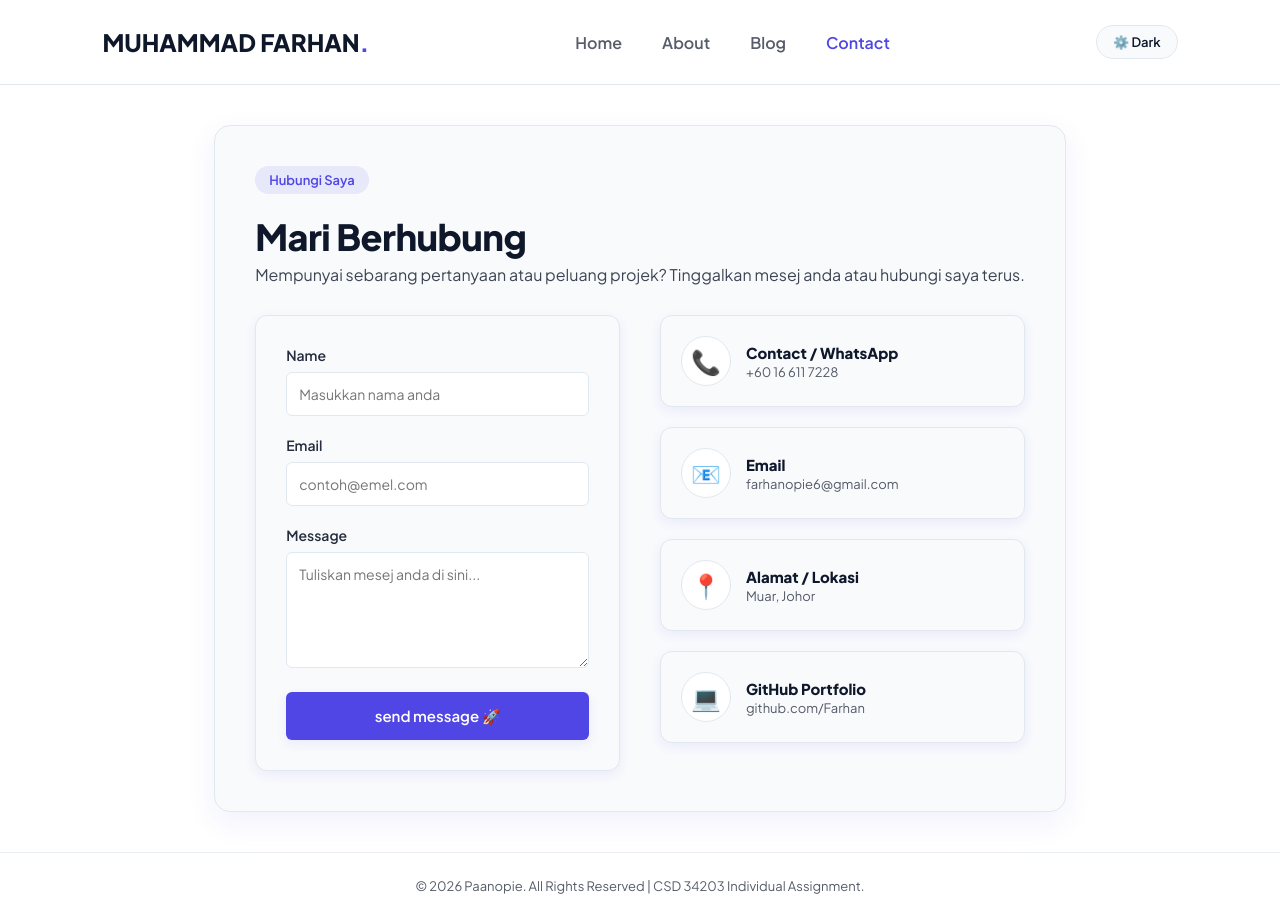
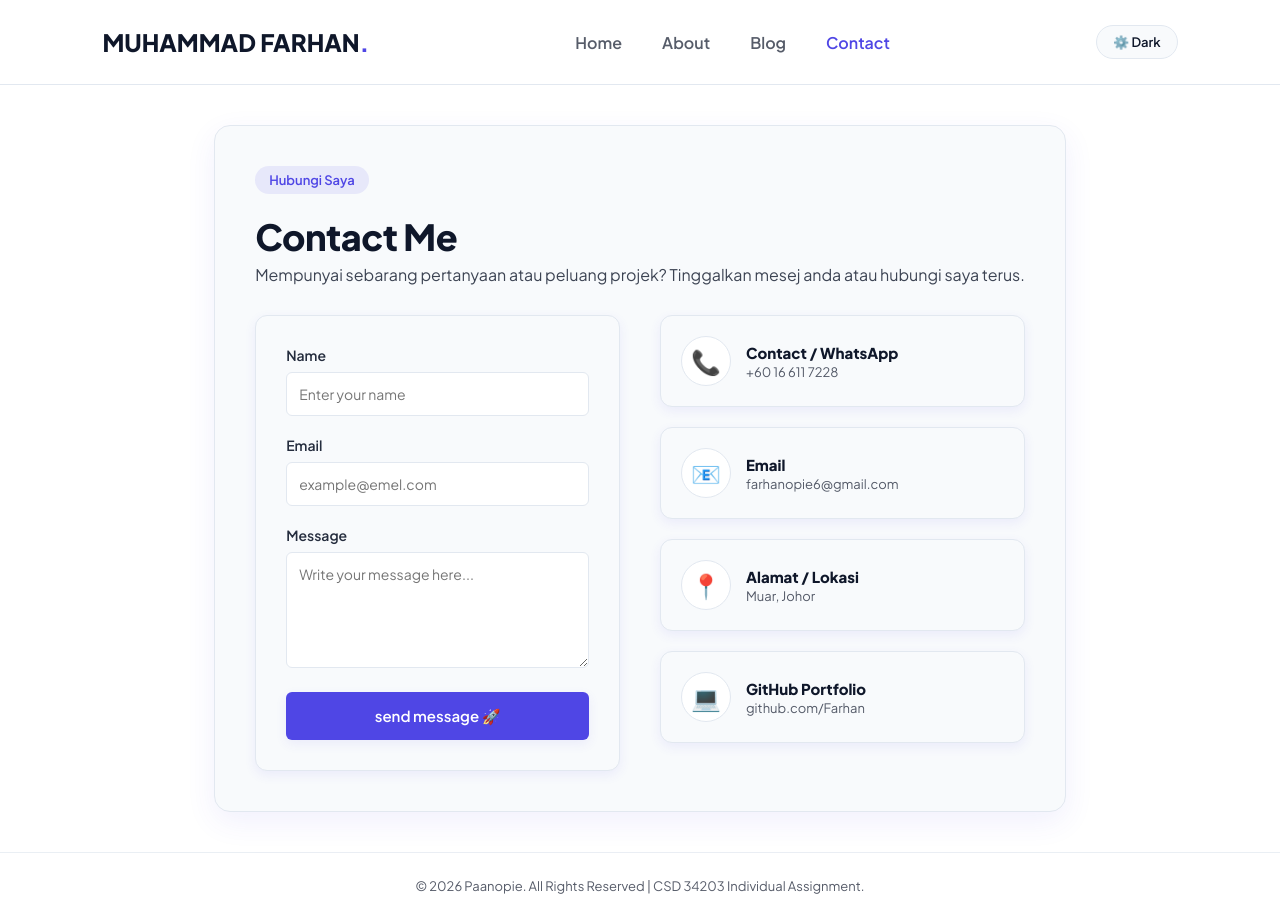
Before and after one commit to paanopie/079199-my-portfolio, a plain HTML site: page contact.html in a window 1280 px wide. Drawn offline with Linux system fonts and the light colour scheme.

Commit message:
Update contact.html

```diff
--- a/contact.html
+++ b/contact.html
@@ -130,7 +130,7 @@
 
     <main class="container" style="max-width: 1000px;">
         <span class="badge">Hubungi Saya</span>
-        <h1 style="font-size: 36px; font-weight: 800; letter-spacing: -0.5px;">Mari Berhubung</h1>
+        <h1 style="font-size: 36px; font-weight: 800; letter-spacing: -0.5px;">Contact Me</h1>
         <p style="font-size: 16px; opacity: 0.8; margin-top: 5px;">Mempunyai sebarang pertanyaan atau peluang projek? Tinggalkan mesej anda atau hubungi saya terus.</p>
 
         <div class="contact-layout">
@@ -139,15 +139,15 @@
                 <form action="#" method="POST" onsubmit="alert('Mesej anda telah dihantar! (Simulasi)'); return false;">
                     <div class="form-group">
                         <label for="name">Name</label>
-                        <input type="text" id="name" class="form-control" placeholder="Masukkan nama anda" required>
+                        <input type="text" id="name" class="form-control" placeholder="Enter your name" required>
                     </div>
                     <div class="form-group">
                         <label for="email">Email</label>
-                        <input type="email" id="email" class="form-control" placeholder="contoh@emel.com" required>
+                        <input type="email" id="email" class="form-control" placeholder="example@emel.com" required>
                     </div>
                     <div class="form-group">
                         <label for="message">Message</label>
-                        <textarea id="message" class="form-control" rows="5" placeholder="Tuliskan mesej anda di sini..." required></textarea>
+                        <textarea id="message" class="form-control" rows="5" placeholder="Write your message here..." required></textarea>
                     </div>
                     <button type="submit" class="btn-submit">send message 🚀</button>
                 </form>
```
